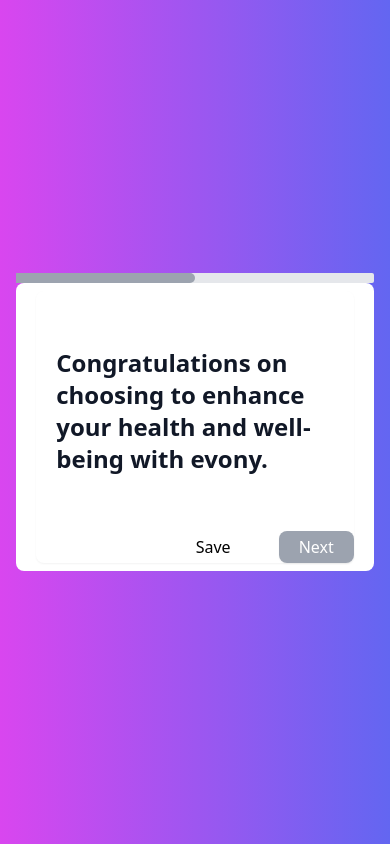
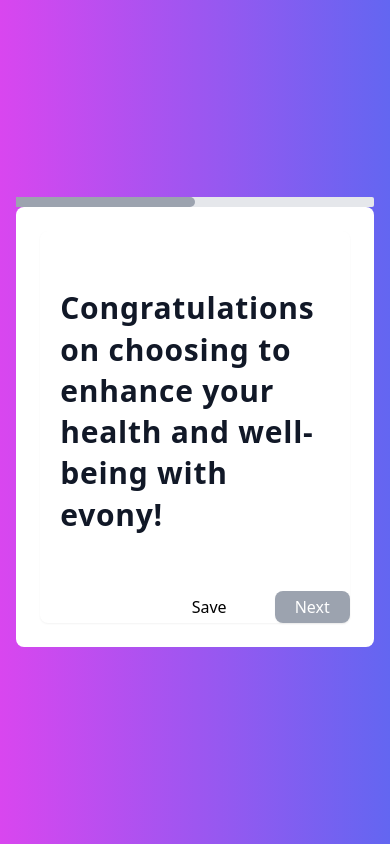
Before and after one commit to ImranGreet/weight_loss_recheck, a Vue app: page /quiz in a window 390 px wide. Built offline with nearby package versions, Linux system fonts and the light colour scheme.

Commit message:
mobile devices is fixed

```diff
--- a/src/Layouts/Questionnaire.vue
+++ b/src/Layouts/Questionnaire.vue
@@ -1,6 +1,6 @@
 <template>
     <section
-      class="min-h-screen w-full flex flex-col justify-center items-center bg-gradient-to-r from-fuchsia-500 to-indigo-500 relative"
+      class="min-h-screen w-full flex flex-col justify-center items-center bg-gradient-to-r from-fuchsia-500 to-indigo-500 relative "
     >
       <div
         class="w-11/12 mx-auto sm:container xl:w-2/5 bg-gray-200 rounded-sm h-2.5 dark:bg-gray-700 "
@@ -9,7 +9,7 @@
         <div class="bg-gray-400 h-2.5 rounded-r-lg" style="width: 50%"></div>
       </div>
       <div
-        class="w-11/12 sm:container px-5 py-2 xl:px-8 xl:py-5 xl:w-2/5  flex-col justify-between gap-y-4 bg-white rounded-lg relative"
+        class="w-11/12 sm:container px-6 py-6 xl:px-8 xl:py-5 xl:w-2/5  flex-col justify-between gap-y-4 bg-white rounded-lg relative"
         :class="{'flex':!recommneded,'hidden':recommneded}"
       >
         <router-view></router-view>
--- a/src/components/NotAllowed.vue
+++ b/src/components/NotAllowed.vue
@@ -1,5 +1,5 @@
 <template>
-    <section class="w-full">
+    <section class="w-full py-4 sm:py-0">
       <div
         class="w-full  mt-6 flex flex-col justify-center items-center"
       >
@@ -22,7 +22,7 @@
               </svg>
             </span>
           </h1>
-          <h2 class="text-2xl tracking-widest font-black capitalize">
+          <h2 class="text-2xl tracking-widest font-black capitalize text-center">
               treatment Not recommended
           </h2>
         </div>
--- a/src/components/Steps/Greeting.vue
+++ b/src/components/Steps/Greeting.vue
@@ -3,9 +3,9 @@
 
 
       <div class="prose max-w-none self-start w-full px-5 py-14">
-        <h2>
+        <h2 class="font-semibold tracking-wide text-3xl leading-snug">
           Congratulations on choosing to enhance your health and well-being with
-          evony.
+          evony!
         </h2>
       </div>
 
--- a/src/components/Steps/Requirments.vue
+++ b/src/components/Steps/Requirments.vue
@@ -10,8 +10,8 @@
         </div>
         <div class="prose max-w-none w-full">
           <p>Please ensure you have the following before you start the form:</p>
-          <ul class="not-prose list-disc">
-            <li v-for="(doc, index) in necessaryDocs" :key="index">
+          <ul class="not-prose list-disc px-4 sm:px-0">
+            <li v-for="(doc, index) in necessaryDocs" :key="index" >
               {{ doc.title }}
             </li>
           </ul>
--- a/src/components/Steps/Step10.vue
+++ b/src/components/Steps/Step10.vue
@@ -76,7 +76,7 @@
       const currentQuestionIndex = ref(0);
 
       const submitData = function () {
-        compoentToBeRender('Step11');
+        compoentToBeRender('Step12');
 
 
       };
--- a/src/components/Steps/Step14.vue
+++ b/src/components/Steps/Step14.vue
@@ -6,7 +6,7 @@
             <h3>Are you taking any of the following medications?</h3>
 
             <div class="px-3">
-              <select class="border border-gray-400 p-2 focus:outline-none">
+              <select class="border border-gray-400 p-2 focus:outline-none w-full md:w-2/5">
                 <option value="">Please Select</option>
                 <option value="insulin">Insulin</option>
                 <option value="Sulfonylureas">Sulfonylureas e.g., gliclazide</option>
--- a/src/components/Steps/Step19.vue
+++ b/src/components/Steps/Step19.vue
@@ -5,7 +5,7 @@
           <div class="space-y-2 prose max-w-none w-full">
             <h3>
               If you have any other allergies, please tell us about them here?
-              <span>If You don't have allergies write 'None'</span>
+              <span class="prose-none italic text-lg text-blue-600">If You don't have allergies write 'None'</span>
             </h3>
             <div class="px-3">
               <textarea
--- a/src/components/Steps/Step4.vue
+++ b/src/components/Steps/Step4.vue
@@ -14,7 +14,7 @@
               >
               <input
                 type="number"
-                class="w-3/5 p-3 rounded-lg bg-inherit border focus:outline-none placeholder:text-blue-700 placeholder:font-bold"
+                class="w-3/5 p-3 rounded-lg bg-inherit border focus:outline-none placeholder:text-blue-700/70 placeholder:font-semibold "
                 placeholder="Kg"
                 v-model="applicantTarget"
                 @input="validateGoalWeight"
--- a/src/components/Steps/Step9.vue
+++ b/src/components/Steps/Step9.vue
@@ -89,7 +89,7 @@
           pageErrorMarking.value = true;
           return;
         }
-        compoentToBeRender('Step12');
+        compoentToBeRender('Step10');
 
 
       };
```
